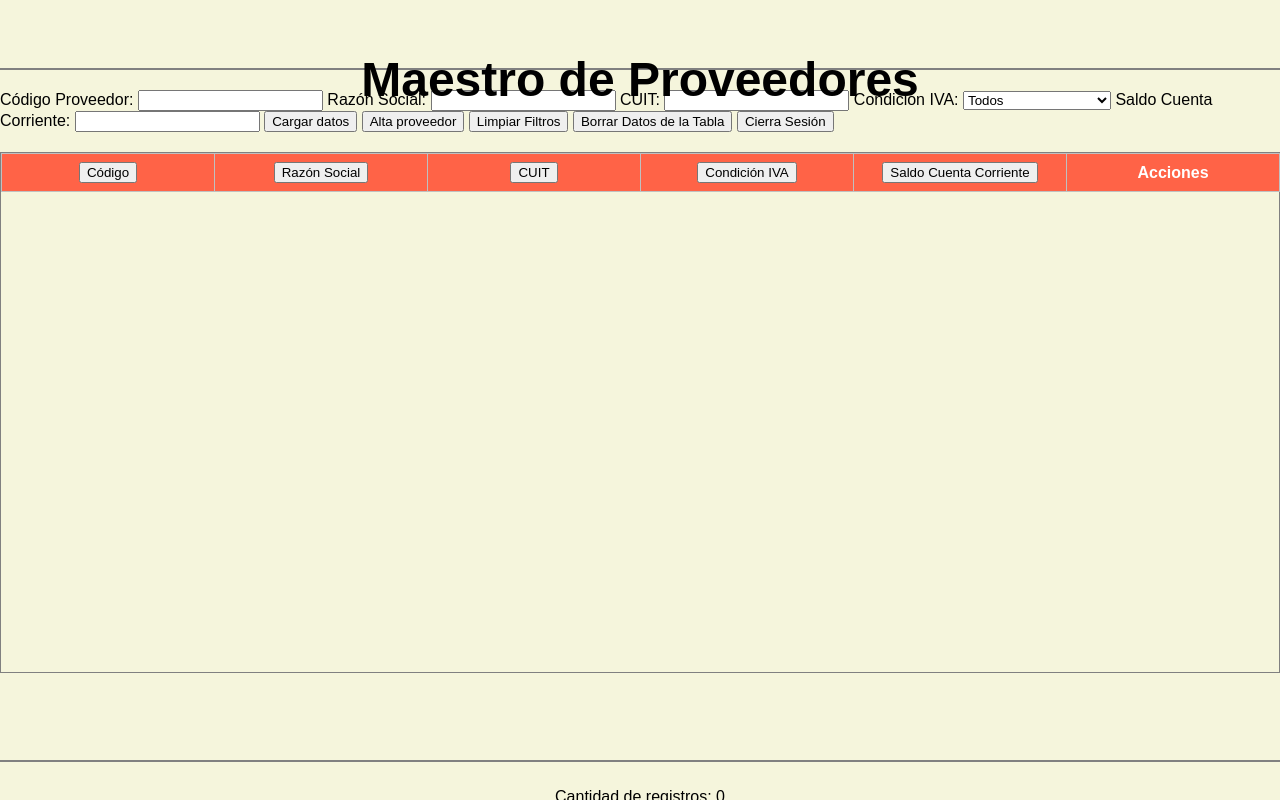
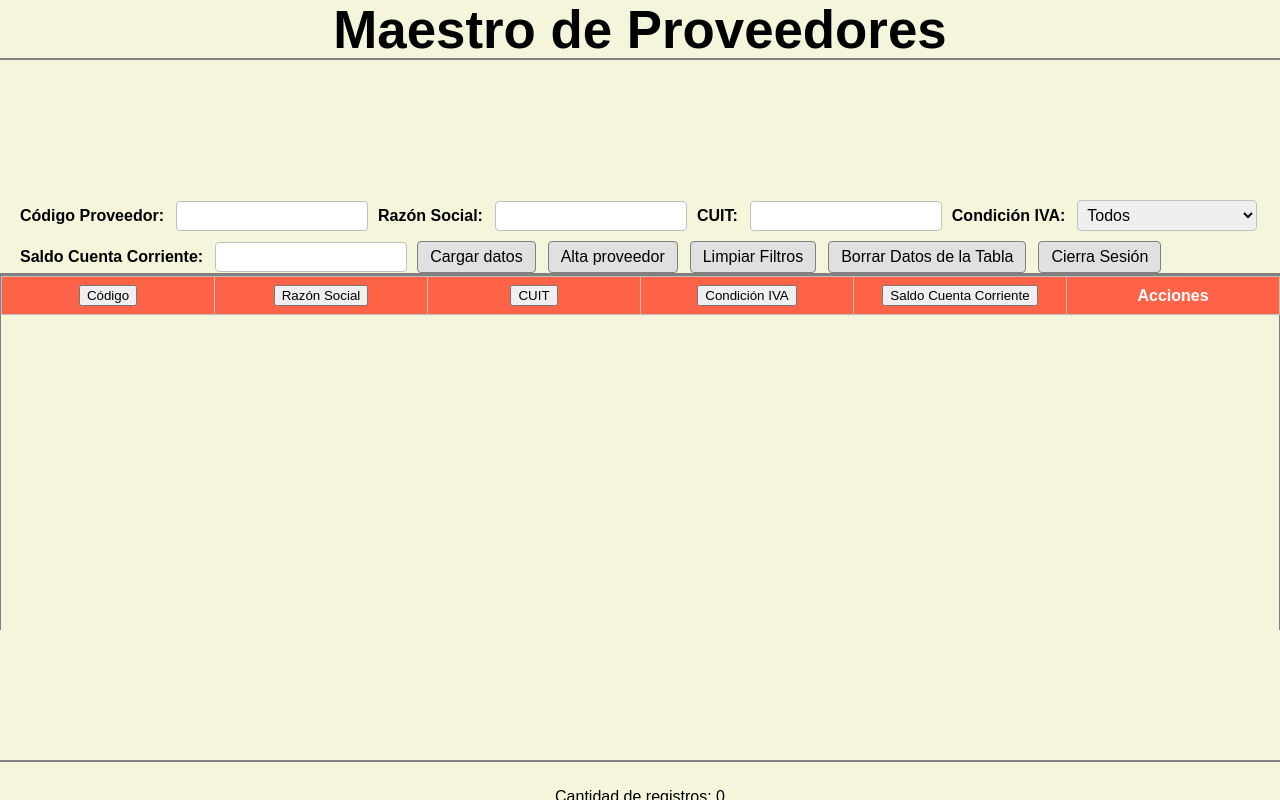
Before and after one commit to NicolasBranca/ProgramacionEnAmbienteDeRedes, a PHP site: page /Php/sesion/app_modulo1/ in a window 1280 px wide. Run offline with PHP 8.4, Linux system fonts and the light colour scheme; a user stored in the database is signed in; data comes from the database, SQL or seed files in the repository; lists and menus that the app fills with data are empty.

Commit message:
modificado el index

```diff
--- a/Php/index.html
+++ b/Php/index.html
@@ -8,7 +8,7 @@
     <h1>php</h1>
     <ul>
         <li><a href="phpinfo/">php info</a></li>
-        <li><a href="php_base/">php base</a></li>
+        <!-- <li><a href="php_base/">php base</a></li>
         <li><a href="include/">include</a></li>
         <li><a href="variables_servidor/">Variables de servidor</a></li>
         <li><a href="variables_tipo_objeto/">Variables tipo objeto</a></li>
@@ -18,9 +18,9 @@
         <li><a href="form_to_json_jquery/">Form to json con Jquery</a></li>
         <li><a href="escribe_y_lee_files/">Escribe y lee files</a></li>
         <li><a href="bd_lista_ordena_filtra/">Bases de datos: Lista ordena filtra</a></li>
-        <li><a href="abm/">ABM</a></li>
+        <li><a href="abm/">ABM</a></li> -->
         <li><a href="sesion/app_modulo1/">Sesion</a></li>
-        <li><a href="api_rest/">API Rest</a></li>
+        <!-- <li><a href="api_rest/">API Rest</a></li> -->
     </ul>
 </body>
 </html>
--- a/Php/sesion/app_modulo1/index.php
+++ b/Php/sesion/app_modulo1/index.php
@@ -24,7 +24,7 @@ header {
     background-color: #F5F5DC;
     color: black;
     text-align: center;
-    padding: 20px;
+    padding: 0;
     font-size: 24px;
     font-weight: bold;
     border-bottom: 2px solid #808080;
@@ -33,48 +33,83 @@ header {
     left: 0;
     width: 100%;
     z-index: 10;
-    height: 70px;
+    height: 60px;
     box-sizing: border-box;
+    display: flex;
+    align-items: center;
+    justify-content: center;
 }
 
-footer {
-    background-color: #F5F5DC;
-    color: black;
+header h1 {
+    margin: 0;
+    font-size: 2.2em;
+    font-weight: bold;
+    width: 100%;
     text-align: center;
-    padding: 10px;
-    position: fixed;
-    bottom: 0;
-    width: 100%;
-    border-top: 2px solid #808080;
-    z-index: 10;
-    height: 40px;
-    box-sizing: border-box;
+}
+
+.filtros-container {
+    margin-top: 70px; /* debajo del header */
+    padding: 10px 20px 0 20px;
+    background: #F5F5DC;
+    display: flex;
+    flex-wrap: wrap;
+    align-items: center;
+    gap: 10px;
+    border-bottom: 2px solid #808080;
+    z-index: 5;
+    position: relative;
+}
+
+.filtros-container label {
+    font-weight: bold;
+    margin-right: 2px;
+}
+
+.filtros-container input,
+.filtros-container select {
+    padding: 5px;
+    border-radius: 4px;
+    border: 1px solid #C0C0C0;
+    font-size: 1em;
+    min-width: 120px;
+    max-width: 180px;
+}
+
+.filtros-container button {
+    padding: 6px 12px;
+    border-radius: 4px;
+    border: 1px solid #808080;
+    background: #e0e0e0;
+    font-size: 1em;
+    cursor: pointer;
+    margin-right: 2px;
+}
+
+.filtros-container button:hover {
+    background: #d0d0d0;
 }
 
 main {
-    padding-top: 90px; /* header height + margin */
-    padding-bottom: 50px; /* footer height + margin */
-    height: calc(100vh - 110px);
+    padding-top: 120px; /* header + filtros */
+    padding-bottom: 50px; /* footer */
+    height: calc(100vh - 120px - 50px);
     box-sizing: border-box;
     overflow: hidden;
 }
 
-.container {
-    padding: 20px;
-}
-
 .table-wrapper {
     width: 100%;
-    height: calc(100vh - 260px); /* header + footer + filtros + margen */
+    height: calc(100vh - 180px - 50px); /* header + filtros + footer */
     box-sizing: border-box;
     overflow: hidden;
-    margin-top: 20px;
 }
 
 #tablaProveedores {
     width: 100%;
     border-collapse: collapse;
     table-layout: fixed;
+    background: #F5F5DC;
 }
 
 #tablaProveedores thead {
@@ -106,7 +142,7 @@ main {
     display: block;
     width: 100%;
     overflow-y: auto;
-    height: calc(100vh - 320px); /* Ajustar según header, footer y filtros */
+    height: calc(100vh - 230px - 50px); /* header + filtros + thead + footer */
 }
 
 #tablaProveedores thead, #tablaProveedores tfoot {
@@ -246,11 +314,11 @@ main {
 
 <body>
 <header>
-        <h1>Maestro de Proveedores</h1>
-    </header>
-    <main>
+    <h1>Maestro de Proveedores</h1>
+</header>
+<main>
     <!-- Filtros adaptados a proveedores -->
-    <div>
+    <div class="filtros-container">
         <label for="CodProveedorFiltro">Código Proveedor:</label>
         <input type="text" id="CodProveedorFiltro" name="CodProveedorFiltro">
 
```
Also changed, not shown: other parts of Php/sesion/app_modulo1/index.php (+33 -1 lines).
